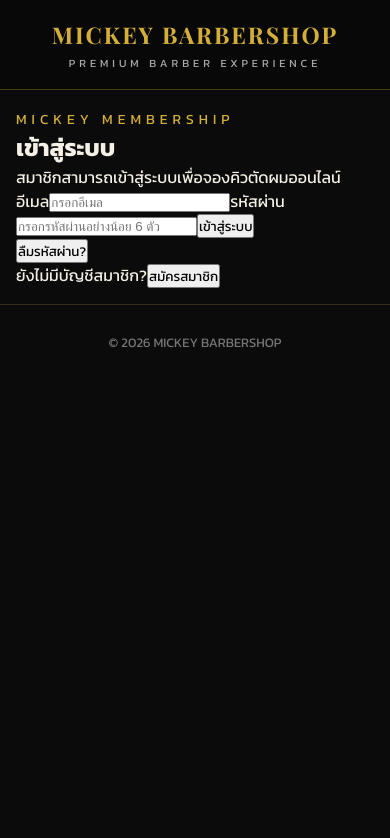
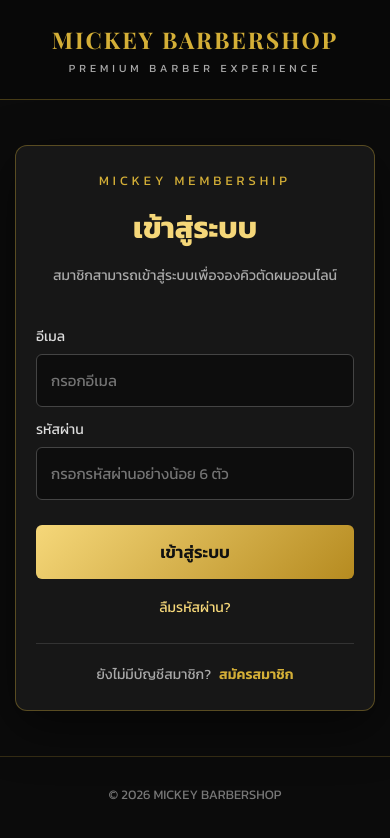
Before and after one commit to ebo1apoom9-lang/mickey-booking, a React (Vite) app in the folder mickey-barbershop/: page / in a window 390 px wide. Shown: the top 838 px of the page. Built offline with nearby package versions, Linux system fonts and the light colour scheme; no server answers.

Commit message:
Refactor CSS styles for layout and design improvements
Removed unused CSS properties and adjusted styles for various elements. Updated padding, margins, and background properties for better layout and design consistency.

```diff
--- a/mickey-barbershop/src/styles.css
+++ b/mickey-barbershop/src/styles.css
@@ -4,11 +4,8 @@
   font-family: 'Kanit', sans-serif;
   color: #f5f0e6;
   background: #0b0b0b;
-  font-synthesis: none;
-  text-rendering: optimizeLegibility;
   --gold: #d4af37;
   --gold-light: #f5d779;
-  --black: #0b0b0b;
   --card: #171717;
 }
 
@@ -18,34 +15,32 @@
   padding: 0;
 }
 
-html {
-  scroll-behavior: smooth;
-}
-
 body {
   min-width: 320px;
   min-height: 100vh;
-  background: var(--black);
+  background: #0b0b0b;
   color: #f5f0e6;
 }
 
+button, input {
+  font-family: inherit;
+}
+
 button {
-  font-family: inherit;
   cursor: pointer;
 }
 
 .app {
   min-height: 100vh;
-  overflow: hidden;
 }
 
 .header {
-  min-height: 90px;
+  min-height: 100px;
   display: flex;
   flex-direction: column;
   justify-content: center;
   align-items: center;
-  border-bottom: 1px solid rgba(212, 175, 55, 0.3);
+  border-bottom: 1px solid rgba(212,175,55,.3);
   background: #080808;
   padding: 18px;
 }
@@ -55,6 +50,7 @@ button {
   font-family: 'Playfair Display', serif;
   font-size: 30px;
   letter-spacing: 4px;
+  text-align: center;
 }
 
 .header p {
@@ -65,146 +61,174 @@ button {
 }
 
 .main {
-  width: 100%;
   max-width: 1200px;
   margin: auto;
-  padding: 30px 24px;
+  padding: 50px 20px;
+}
+
+.auth-card {
+  max-width: 460px;
+  margin: 20px auto;
+  padding: 38px;
+  background: var(--card);
+  border: 1px solid rgba(212,175,55,.35);
+  border-radius: 12px;
+  box-shadow: 0 15px 50px rgba(0,0,0,.5);
+}
+
+.gold-text {
+  display: block;
+  color: var(--gold);
+  font-size: 13px;
+  letter-spacing: 4px;
+  text-align: center;
+}
+
+.auth-card h2 {
+  text-align: center;
+  font-size: 30px;
+  margin: 15px 0;
+  color: var(--gold-light);
+}
+
+.auth-description {
+  text-align: center;
+  color: #aaa;
+  font-size: 14px;
+  margin-bottom: 28px;
+}
+
+.auth-card form {
+  display: flex;
+  flex-direction: column;
+}
+
+.auth-card label {
+  margin: 12px 0 7px;
+  color: #ddd;
+  font-size: 14px;
+}
+
+.auth-card input {
+  width: 100%;
+  padding: 14px;
+  border: 1px solid #444;
+  border-radius: 6px;
+  background: #0d0d0d;
+  color: white;
+  outline: none;
+  font-size: 15px;
+}
+
+.auth-card input:focus {
+  border-color: var(--gold);
+}
+
+.auth-card form button {
+  margin-top: 25px;
+  padding: 14px;
+  border: 0;
+  border-radius: 6px;
+  background: linear-gradient(135deg, #f5d779, #b68b20);
+  color: #111;
+  font-size: 17px;
+  font-weight: 600;
+}
+
+.auth-card form button:disabled {
+  opacity: .6;
+  cursor: wait;
+}
+
+.text-button {
+  display: block;
+  margin: 18px auto;
+  border: 0;
+  background: transparent;
+  color: var(--gold-light);
+  font-size: 14px;
+}
+
+.auth-switch {
+  margin-top: 25px;
+  padding-top: 20px;
+  border-top: 1px solid #333;
+  text-align: center;
+  color: #aaa;
+  font-size: 14px;
+}
+
+.auth-switch button {
+  margin-left: 8px;
+  border: 0;
+  background: transparent;
+  color: var(--gold);
+  font-weight: 600;
+  font-size: 14px;
+}
+
+.auth-message {
+  margin-top: 20px;
+  padding: 12px;
+  border: 1px solid rgba(212,175,55,.3);
+  border-radius: 6px;
+  color: var(--gold-light);
+  text-align: center;
+  overflow-wrap: anywhere;
 }
 
 .hero {
-  min-height: 470px;
+  min-height: 400px;
   display: flex;
   flex-direction: column;
   justify-content: center;
   align-items: center;
+  gap: 18px;
   text-align: center;
-  padding: 50px 20px;
-  background:
-    radial-gradient(ellipse at center, rgba(212,175,55,0.12), transparent 65%),
-    linear-gradient(135deg, #171717, #080808);
-  border: 1px solid rgba(212,175,55,0.2);
-  border-radius: 14px;
-}
-
-.gold-text {
-  color: var(--gold);
-  font-size: 14px;
-  letter-spacing: 5px;
+  background: var(--card);
+  border: 1px solid rgba(212,175,55,.3);
+  border-radius: 12px;
+  padding: 35px;
 }
 
 .hero h2 {
-  font-family: 'Playfair Display', serif;
-  font-size: clamp(38px, 7vw, 72px);
-  line-height: 1.2;
-  margin: 22px 0;
-  color: #fff;
-  letter-spacing: 2px;
+  font-size: 38px;
+  color: var(--gold-light);
 }
 
 .hero p {
-  max-width: 600px;
   color: #bbb;
-  font-size: 16px;
-  line-height: 1.8;
 }
 
 .hero button {
-  margin-top: 32px;
-  padding: 14px 45px;
+  margin-top: 15px;
+  padding: 13px 35px;
   border: 1px solid var(--gold);
   border-radius: 5px;
-  background: linear-gradient(135deg, #f5d779, #b68b20);
+  background: var(--gold);
   color: #111;
-  font-size: 17px;
-  font-weight: 600;
-  transition: 0.3s;
-}
-
-.hero button:hover {
-  background: transparent;
-  color: var(--gold);
-  transform: translateY(-3px);
-}
-
-.services {
-  padding: 75px 0;
-  text-align: center;
-}
-
-.services h2 {
-  color: var(--gold);
-  font-family: 'Playfair Display', serif;
-  font-size: 34px;
-  letter-spacing: 3px;
-  margin-bottom: 35px;
-}
-
-.service-card {
-  display: inline-block;
-  vertical-align: top;
-  width: calc(33.333% - 18px);
-  min-height: 160px;
-  margin: 0 8px 16px;
-  padding: 35px 20px;
-  background: var(--card);
-  border: 1px solid rgba(212,175,55,0.25);
-  border-radius: 10px;
-  transition: 0.3s;
-}
-
-.service-card:hover {
-  border-color: var(--gold);
-  transform: translateY(-5px);
-}
-
-.service-card h3 {
-  color: var(--gold-light);
-  font-size: 21px;
-  margin-bottom: 12px;
-}
-
-.service-card p {
-  color: #aaa;
-  font-size: 14px;
+  font-size: 16px;
 }
 
 footer {
-  padding: 28px 15px;
+  padding: 28px;
   text-align: center;
-  border-top: 1px solid rgba(212,175,55,0.2);
+  border-top: 1px solid rgba(212,175,55,.2);
   color: #777;
   font-size: 13px;
 }
 
-@media (max-width: 768px) {
+@media (max-width: 600px) {
   .header h1 {
     font-size: 23px;
     letter-spacing: 2px;
   }
 
   .main {
-    padding: 16px;
+    padding: 25px 15px;
   }
 
-  .hero {
-    min-height: 400px;
-    padding: 35px 15px;
-  }
-
-  .hero h2 {
-    font-size: 40px;
-  }
-
-  .hero p {
-    font-size: 14px;
-  }
-
-  .service-card {
-    width: 100%;
-    margin: 0 0 15px;
-  }
-
-  .services {
-    padding: 50px 0;
+  .auth-card {
+    padding: 25px 20px;
   }
 }
```
